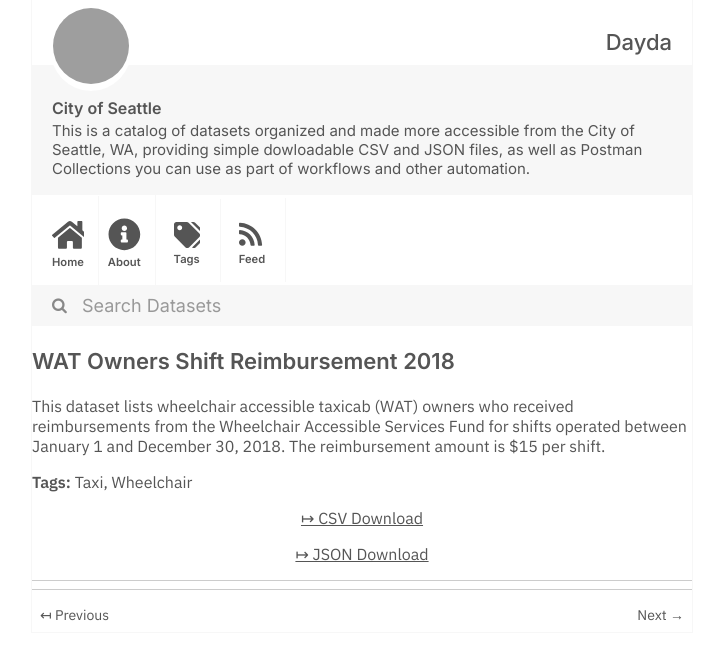
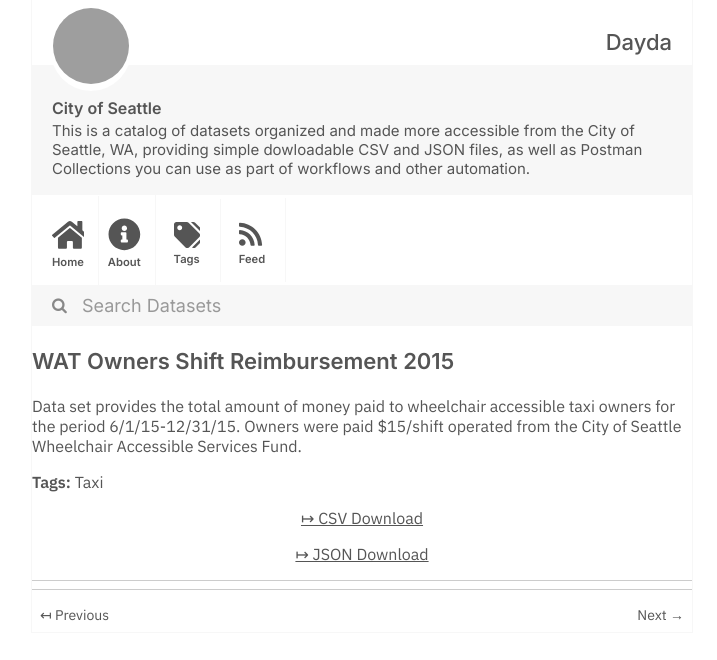
Before and after one commit to dayda-entities/city-of-seattle, a Jekyll site: the page built from _posts/2020-11-10-wat-owners-shift-reimbursement.md, in a window 1280 px wide, cut to the strip 0-660 px from the top of the page. Shown: the whole strip, without its empty margins (278-995 px from the left). Built offline with Jekyll 4.4.1, drawn with Linux system fonts in a browser that asks for light colours; grey boxes are pictures that could not be loaded.

Commit message:
Publish Data

```diff
--- a/_posts/2020-11-10-wat-owners-shift-reimbursement.md
+++ b/_posts/2020-11-10-wat-owners-shift-reimbursement.md
@@ -1,17 +1,16 @@
 ---
-title: WAT Owners Shift Reimbursement 2018
-created: '2020-11-10T16:59:41.912668'
-modified: '2020-11-10T16:59:41.912675'
+title: WAT Owners Shift Reimbursement 2015
+created: '2020-11-10T16:59:13.295154'
+modified: '2020-11-10T16:59:13.295161'
 state: active
 type: dataset
 tags:
   - Taxi
-  - Wheelchair
 groups:
   - Local Government
-csv_url: 'https://data.seattle.gov/api/views/mwh5-sjji/rows.csv?accessType=DOWNLOAD'
-json_url: 'https://data.seattle.gov/api/views/mwh5-sjji/rows.json?accessType=DOWNLOAD'
+csv_url: 'https://data.seattle.gov/api/views/a44h-qn3y/rows.csv?accessType=DOWNLOAD'
+json_url: 'https://data.seattle.gov/api/views/a44h-qn3y/rows.json?accessType=DOWNLOAD'
 layout: post
 
 ---
-This dataset lists wheelchair accessible taxicab (WAT) owners who received reimbursements from the Wheelchair Accessible Services Fund for shifts operated between January 1 and December 30, 2018. The reimbursement amount is $15 per shift.
+Data set provides the total amount of money paid to wheelchair accessible taxi owners for the period 6/1/15-12/31/15. Owners were paid $15/shift operated from the City of Seattle Wheelchair Accessible Services Fund.
```
